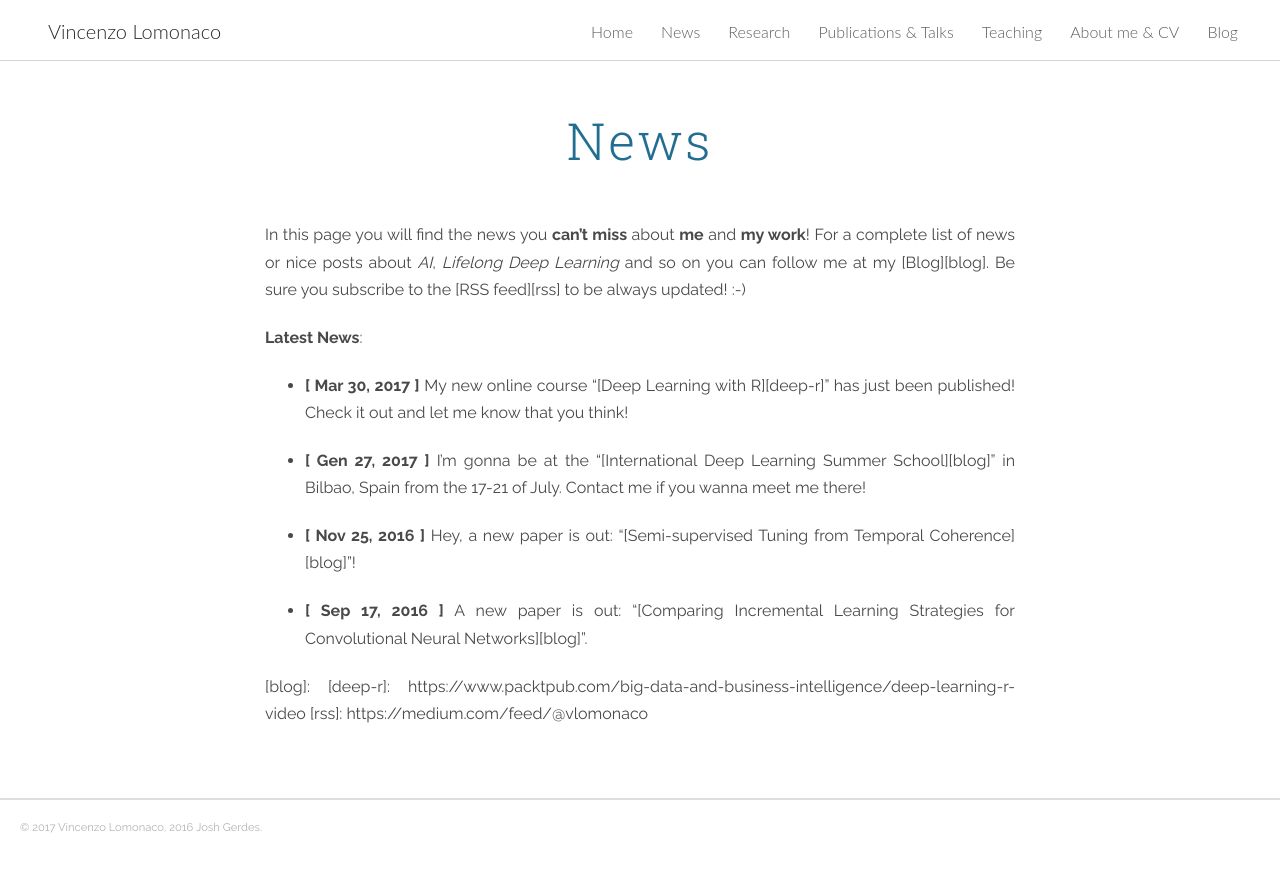
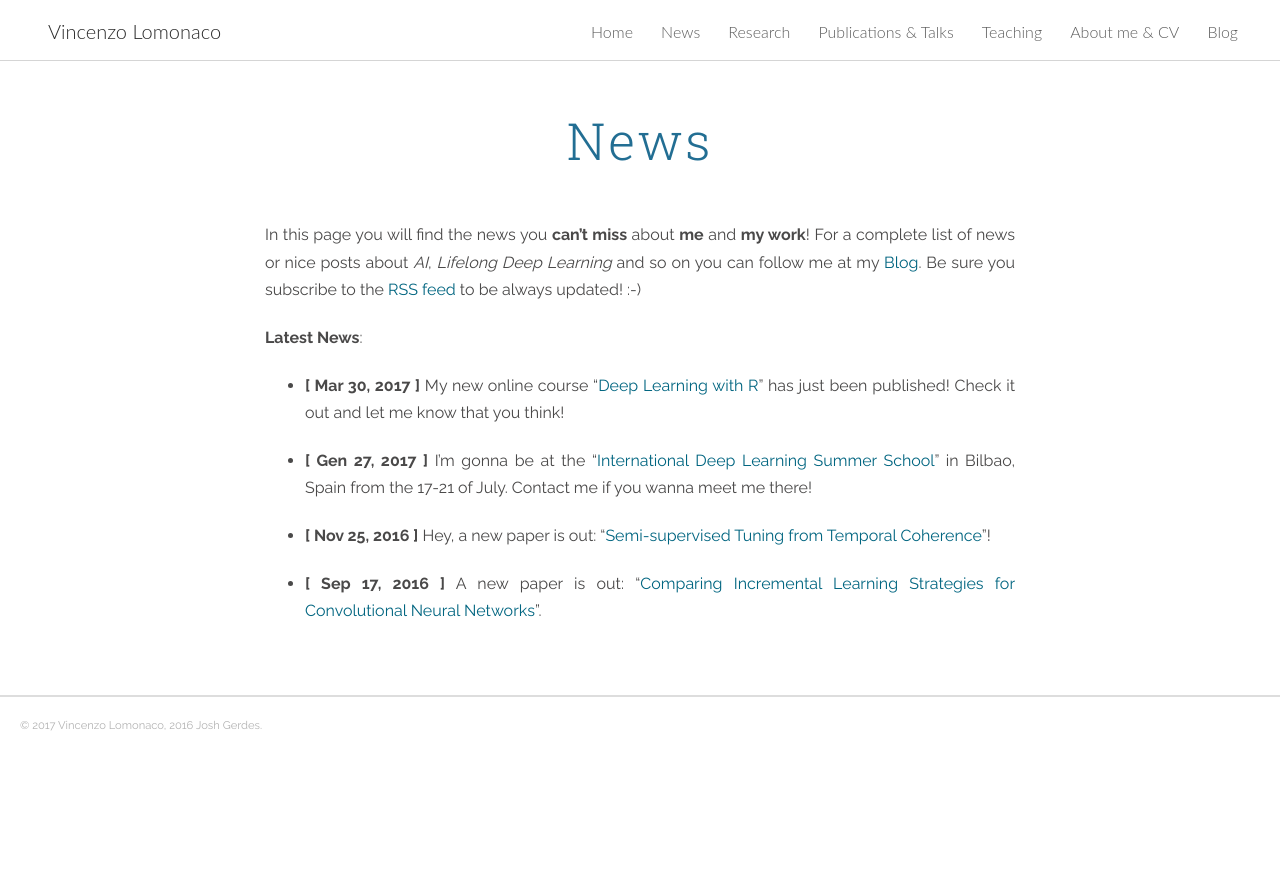
Before and after one commit to vlomonaco/website, a Jekyll site: the page built from news.md, in a window 1280 px wide. Shown: the top 872 px of the page. Built offline with Jekyll 4.4.1, drawn with Linux system fonts in a browser that asks for light colours; nearby versions of some CDN libraries; some of the changed lines change nothing that is shown.

Commit message:
few other fixes

```diff
--- a/news.md
+++ b/news.md
@@ -17,6 +17,6 @@ Be sure you subscribe to the [RSS feed][rss] to be always updated! :-)
 - **[ Sep 17, 2016 ]** A new paper is out: "[Comparing Incremental Learning Strategies for Convolutional Neural Networks][blog]".<br>
 
 
-[blog]:
+[blog]:    	https://medium.com/feed/@vlomonaco
 [deep-r]: 	https://www.packtpub.com/big-data-and-business-intelligence/deep-learning-r-video
 [rss]:		https://medium.com/feed/@vlomonaco
```
